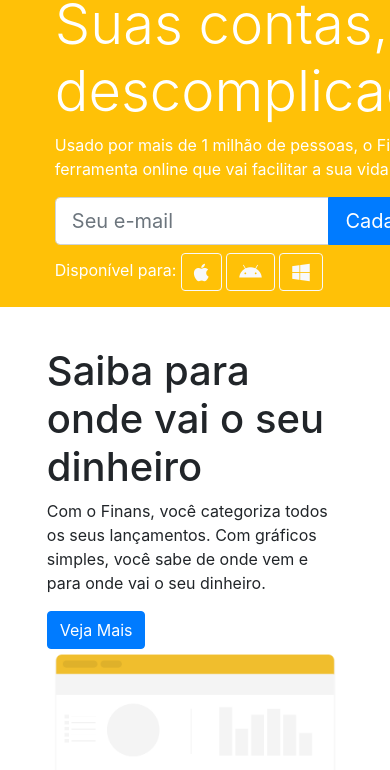
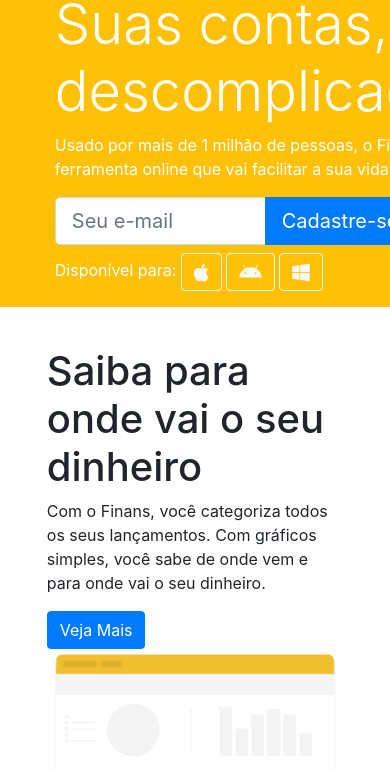
Before and after one commit to caio303/finans-project, a plain HTML site: page index.html in a window 390 px wide. Shown: the part 72-842 px from the top of the page. Drawn offline with nearby package versions, Linux system fonts and the light colour scheme.

Commit message:
Project Images

```diff
--- a/css/estilo.css
+++ b/css/estilo.css
@@ -1,16 +1,25 @@
-@media(max-width: 936px){
+@media(max-width: 1000px){
 	#mulher{
 		display: none!important;
 	}
 }
-body{
-	height: 100%;
+@media(max-width: 544px){
+	#botao{
+		width: 85%;
+	}
+}
+body, html{
+	height: 100%!important;
+	width: 100%!important;
+	margin: 0px!important;
+	font-size: 1rem!important;
+}
+#texto{
 	width: 100%;
-	margin: 0px;
-	font-size: 1rem;
 }
 #container-o{
 	background: #ffc107;
+	width: 100%;
 }
 #conteudo{
 	width: 76%;
--- a/index.html
+++ b/index.html
@@ -57,7 +57,7 @@
                 Usado por mais de 1 milhão de pessoas, o Finans é uma ferramenta online que vai facilitar a sua vida financeira.
               </p>
               <form>
-                <div class="input-group input-group-lg">
+                <div id="botao" class="input-group input-group-lg">
                   <input type="text" placeholder="Seu e-mail" class="form-control">
                   <div class="input-group-append">
                     <button class="btn btn-primary form-control">Cadastre-se
@@ -199,9 +199,6 @@
 
 
 
-
-    <!-- Optional JavaScript -->
-    <!-- jQuery first, then Popper.js, then Bootstrap JS -->
     <script src="https://code.jquery.com/jquery-3.2.1.slim.min.js" integrity="sha384-KJ3o2DKtIkvYIK3UENzmM7KCkRr/rE9/Qpg6aAZGJwFDMVNA/GpGFF93hXpG5KkN" crossorigin="anonymous"></script>
     <script src="https://cdnjs.cloudflare.com/ajax/libs/popper.js/1.12.9/umd/popper.min.js" integrity="sha384-ApNbgh9B+Y1QKtv3Rn7W3mgPxhU9K/ScQsAP7hUibX39j7fakFPskvXusvfa0b4Q" crossorigin="anonymous"></script>
     <script src="https://maxcdn.bootstrapcdn.com/bootstrap/4.0.0/js/bootstrap.min.js" integrity="sha384-JZR6Spejh4U02d8jOt6vLEHfe/JQGiRRSQQxSfFWpi1MquVdAyjUar5+76PVCmYl" crossorigin="anonymous"></script>
```
Also changed, not shown: imagens/finans-mob.png (added), imagens/finans-tablet.png (added), imagens/finans-web.png (added).
